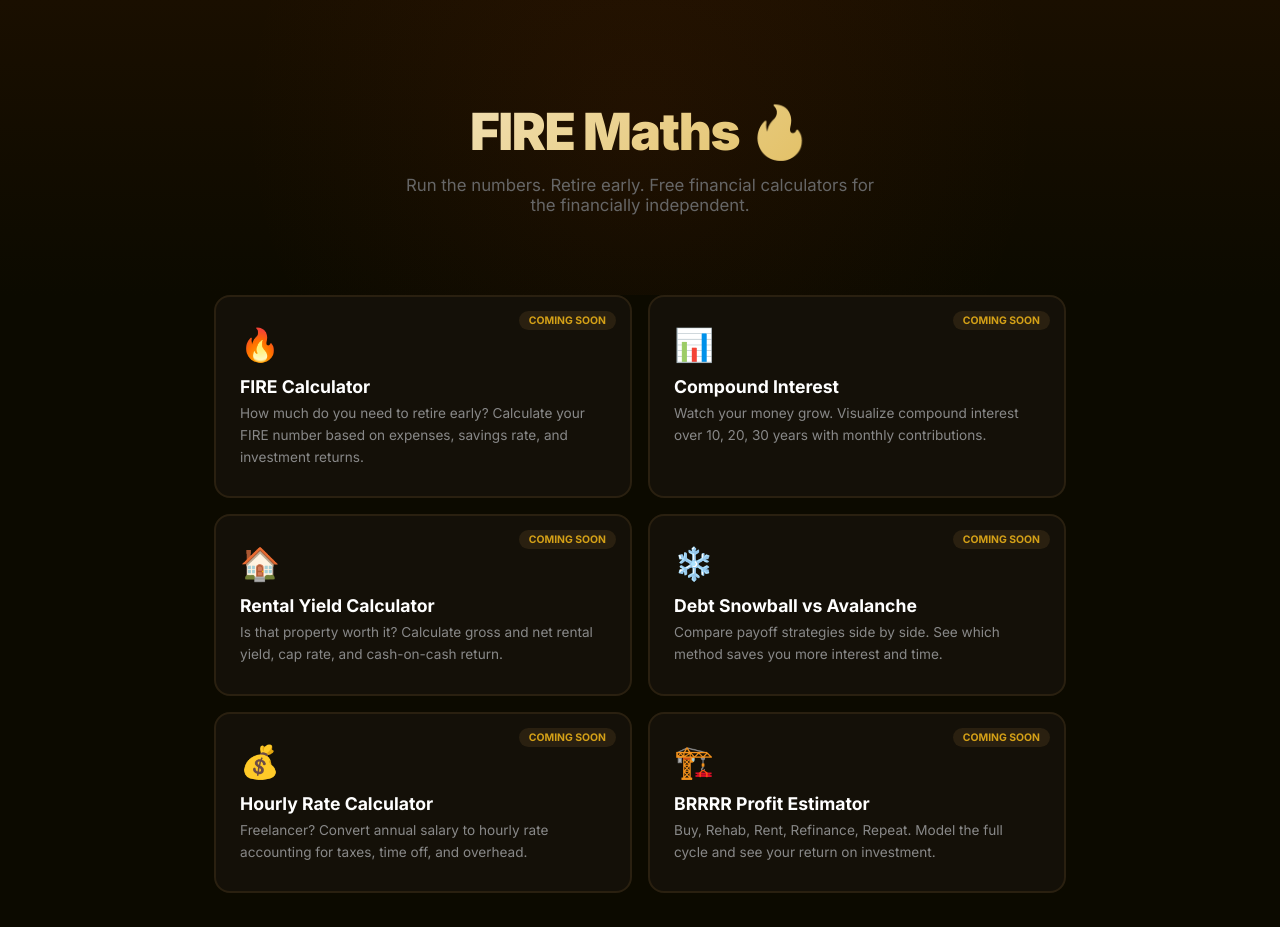
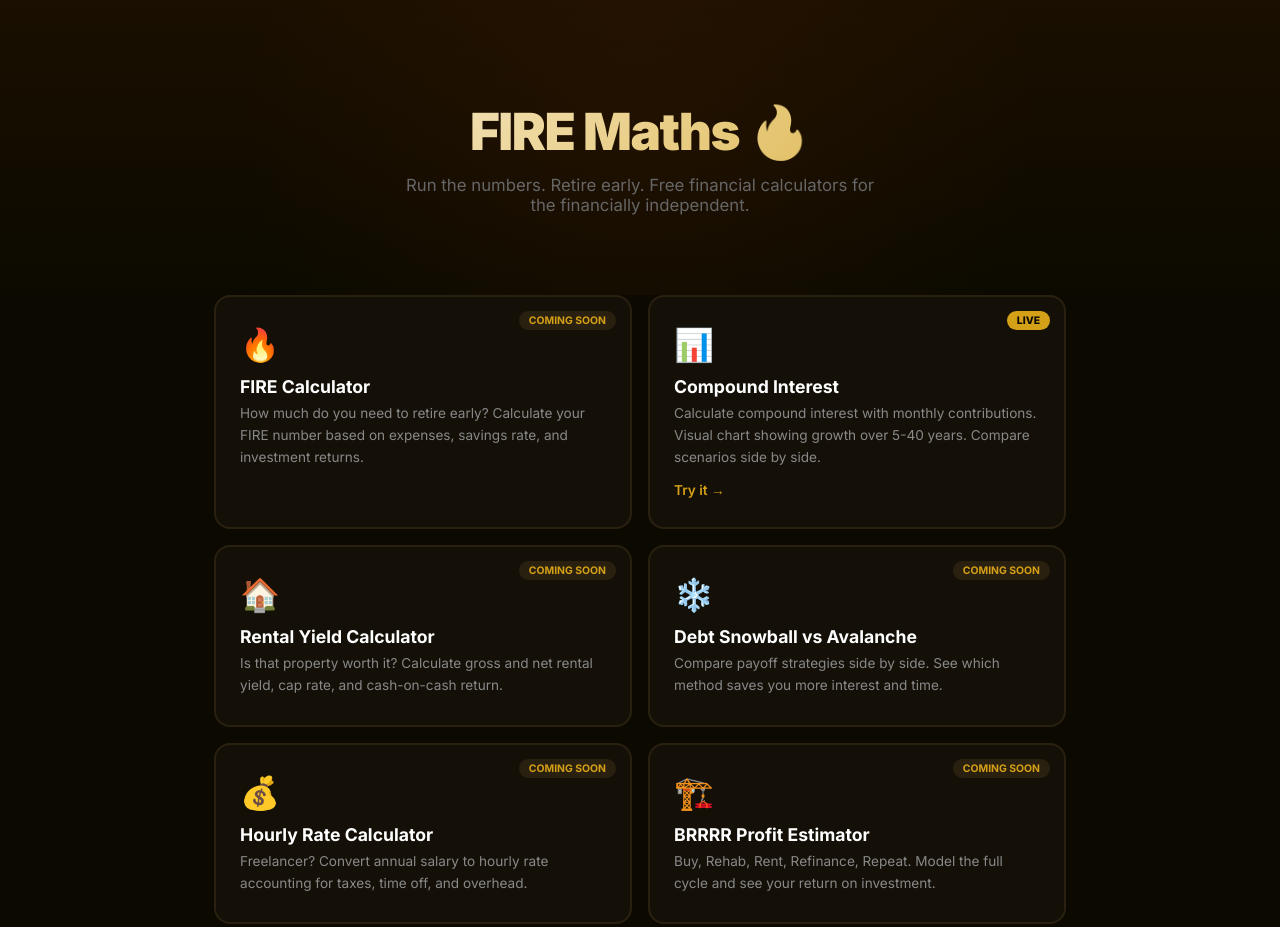
Before and after one commit to GabrielDancause/firemaths-info, an Astro site: page / in a window 1280 px wide. Shown: the top 927 px of the page. Built offline with nearby package versions, Linux system fonts and the light colour scheme; Astro itself is replaced by a stand-in of ours.

Commit message:
Mark Compound Interest as LIVE on homepage

```diff
--- a/src/pages/index.astro
+++ b/src/pages/index.astro
@@ -3,7 +3,7 @@ import BaseHead from '../layouts/BaseHead.astro';
 
 const tools = [
   { emoji: "🔥", name: "FIRE Calculator", desc: "How much do you need to retire early? Calculate your FIRE number based on expenses, savings rate, and investment returns.", soon: true },
-  { emoji: "📊", name: "Compound Interest", desc: "Watch your money grow. Visualize compound interest over 10, 20, 30 years with monthly contributions.", soon: true },
+  { emoji: "📊", name: "Compound Interest", desc: "Calculate compound interest with monthly contributions. Visual chart showing growth over 5-40 years. Compare scenarios side by side.", slug: "/compound-interest-calculator" },
   { emoji: "🏠", name: "Rental Yield Calculator", desc: "Is that property worth it? Calculate gross and net rental yield, cap rate, and cash-on-cash return.", soon: true },
   { emoji: "❄️", name: "Debt Snowball vs Avalanche", desc: "Compare payoff strategies side by side. See which method saves you more interest and time.", soon: true },
   { emoji: "💰", name: "Hourly Rate Calculator", desc: "Freelancer? Convert annual salary to hourly rate accounting for taxes, time off, and overhead.", soon: true },
@@ -33,6 +33,10 @@ const tools = [
     .card h2 { font-size: 1.1rem; font-weight: 700; color: #fff; margin-bottom: 6px; }
     .card p { font-size: 0.85rem; color: #888; line-height: 1.6; }
     .badge { position: absolute; top: 14px; right: 14px; background: #2a2010; color: #D4A017; font-size: 0.65rem; font-weight: 700; padding: 3px 10px; border-radius: 20px; }
+    .live-badge { background: #D4A017; color: #0c0a00; font-weight: 800; }
+    a.card.live { text-decoration: none; color: inherit; cursor: pointer; transition: border-color 0.2s, transform 0.2s, box-shadow 0.2s; }
+    a.card.live:hover { border-color: #D4A017; transform: translateY(-3px); box-shadow: 0 8px 30px rgba(212,160,23,0.1); }
+    .arrow { color: #D4A017; font-size: 0.85rem; margin-top: 14px; display: inline-block; font-weight: 600; }
     .footer { text-align: center; padding: 40px 24px; font-size: 0.78rem; color: #333; border-top: 1px solid #1a1508; }
     .footer a { color: #D4A017; text-decoration: none; }
     @media (max-width: 600px) { .hero h1 { font-size: 2.2rem; } .hero { padding: 70px 20px 50px; } .grid { grid-template-columns: 1fr; } }
@@ -46,7 +50,15 @@ const tools = [
   </div>
 </div>
 <div class="grid">
-  {tools.map(t => (
+  {tools.map(t => t.slug ? (
+    <a class="card live" href={t.slug}>
+      <span class="badge live-badge">LIVE</span>
+      <span class="emoji">{t.emoji}</span>
+      <h2>{t.name}</h2>
+      <p>{t.desc}</p>
+      <span class="arrow">Try it →</span>
+    </a>
+  ) : (
     <div class="card">
       {t.soon && <span class="badge">COMING SOON</span>}
       <span class="emoji">{t.emoji}</span>
```
